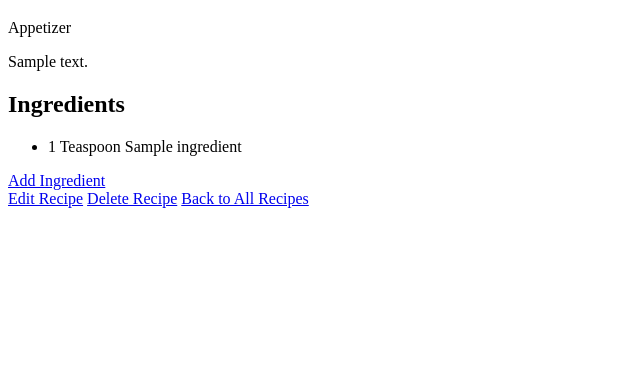
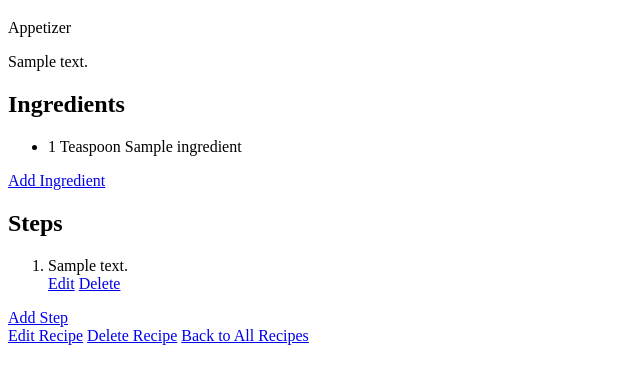
Before and after one commit to TravisNeto/recipe-manager-app, a Django app: page /recipes/1/ in a window 1280 px wide. Shown: the part 152-536 px from the top of the page, without its empty margins (0-640 px from the left). Run offline with Django 5.2, Linux system fonts and the light colour scheme; a user stored in the database is signed in; tables that the repository leaves empty hold one stand-in row (values such as "Sample post").

Commit message:
Updated Steps templates, Updated Recipe Details to show steps, Congigured Steps-Create to populate after Ingredient-Create, Updated Steps views pathing

```diff
--- a/main_app/templates/recipes/recipe_detail.html
+++ b/main_app/templates/recipes/recipe_detail.html
@@ -30,6 +30,27 @@
     <a href="{% url 'ingredient-create' recipe.id %}" class="btn add-ingredient">Add Ingredient</a>
   </div>
 
+  <div class="steps-section">
+    <h2>Steps</h2>
+    {% if recipe.steps.all %}
+      <ol class="steps-list">
+        {% for step in recipe.steps.all %}
+          <li>
+            {{ step.text }}
+            <div class="step-actions">
+              <a href="{% url 'step-update' step.id %}" class="btn edit">Edit</a>
+              <a href="{% url 'step-delete' step.id %}" class="btn delete">Delete</a>
+            </div>
+          </li>
+        {% endfor %}
+      </ol>
+    {% else %}
+      <p>No steps added yet.</p>
+    {% endif %}
+
+    <a href="{% url 'step-create' recipe.id %}" class="btn add-step">Add Step</a>
+  </div>
+
   <div class="action-buttons">
     <a href="{% url 'recipe-update' recipe.id %}" class="btn edit">Edit Recipe</a>
     <a href="{% url 'recipe-delete' recipe.id %}" class="btn delete">Delete Recipe</a>
@@ -37,5 +58,3 @@
   </div>
 </div>
 {% endblock %}
-
-Version 2 of 2
--- a/main_app/views.py
+++ b/main_app/views.py
@@ -98,16 +98,15 @@ class RecipeDelete(LoginRequiredMixin, DeleteView):
 @login_required
 def ingredient_create(request, recipe_id):
     recipe = Recipe.objects.get(id=recipe_id, user=request.user)
+    user_ingredients = Ingredient.objects.filter(user=request.user)
 
-    # Get existing ingredients for the dropdown
-    user_ingredients = Ingredient.objects.filter(user=request.user)
     context = {
         'recipe': recipe,
         'ingredients': user_ingredients,
         'measurement_units': MeasurementUnit.choices,
         'measurement_quantities': range(1, 1001)
     }
-    # Handle new ingredient creation
+
     if request.method == 'POST':
         ingredient_name = request.POST.get('ingredient_name')
         if ingredient_name:
@@ -116,7 +115,6 @@ def ingredient_create(request, recipe_id):
                 user=request.user
             )
 
-        # Create the recipe-ingredient association
             RecipeIngredient.objects.create(
                 recipe=recipe,
                 ingredient=ingredient,
@@ -126,10 +124,9 @@ def ingredient_create(request, recipe_id):
 
             if 'add_another' in request.POST:
                 return redirect('ingredient-create', recipe_id=recipe.id)
-            return redirect('recipe-detail', pk=recipe.id)
+            return redirect('step-create', recipe_id=recipe.id)  # Redirect to step creation
 
     return render(request, 'ingredients/ingredient_form.html', context)
-
 
 #Get all ingredients
 @login_required
@@ -164,13 +161,32 @@ def ingredient_delete(request, ingredient_id):
 
 #Create a step
 def step_create(request, recipe_id):
+    recipe = Recipe.objects.get(id=recipe_id, user=request.user)
+
     if request.method == 'POST':
         text = request.POST.get('text')
         step_num = request.POST.get('step_num')
+
         if text and step_num:
-            Step.objects.create(id=recipe_id, text=text, step_num=step_num)
-            return redirect('recipe-detail', pk=recipe_id) #circle back
-    return render(request, 'steps/steps_form.html')
+            Step.objects.create(
+                recipe=recipe,
+                text=text,
+                step_num=int(step_num)
+            )
+
+            if 'add_another' in request.POST:
+                return redirect('step-create', recipe_id=recipe.id)
+            return redirect('recipe-detail', pk=recipe.id)
+
+    # Get the next step number
+    next_step_num = recipe.steps.count() + 1
+
+    context = {
+        'recipe': recipe,
+        'next_step_num': next_step_num
+    }
+
+    return render(request, 'steps/step_form.html', context)
 
 #List all steps
 def step_list(request, recipe_id):
@@ -179,24 +195,44 @@ def step_list(request, recipe_id):
     return render(request, 'steps/step_list.html', {'recipe': recipe, 'steps': steps})
 
 #Update a step
-def step_update(request, recipe_id):
-    step = Step.objects.get(id=recipe_id)
+def step_update(request, step_id):
+    step = Step.objects.get(id=step_id)
+    recipe = step.recipe
+
+    # Ensure the user owns this recipe
+    if recipe.user != request.user:
+        return redirect('recipe-list')
+
     if request.method == 'POST':
         text = request.POST.get('text')
         step_num = request.POST.get('step_num')
+
         if text and step_num:
             step.text = text
-            step.step_num = step_num
+            step.step_num = int(step_num)
             step.save()
-            return redirect('recipe-detail', id=step.recipe.id) #circle back
-    return render(request, 'steps/step_form.html', {'step': step})
+            return redirect('recipe-detail', pk=recipe.id)
+
+    context = {
+        'step': step,
+        'recipe': recipe
+    }
+
+    return render(request, 'steps/step_form.html', context)
 
 #Delete a step
-def step_delete(request, recipe_id):
-    step = Step.objects.get(id=recipe_id)
+def step_delete(request, step_id):
+    step = Step.objects.get(id=step_id)
+    recipe = step.recipe
+
+    # Ensure the user owns this recipe
+    if recipe.user != request.user:
+        return redirect('recipe-list')
+
     if request.method == 'POST':
         step.delete()
-        return redirect('recipe-detail', id=step.recipe.id)
+        return redirect('recipe-detail', pk=recipe.id)
+
     return render(request, 'steps/step_confirm_delete.html', {'step': step})
 
 #################
```
Also changed, not shown: main_app/templates/steps/step_confirm_delete.html (+15 -9 lines), main_app/templates/steps/step_form.html (+31 -16 lines), main_app/templates/steps/step_list.html (+25 -8 lines).
